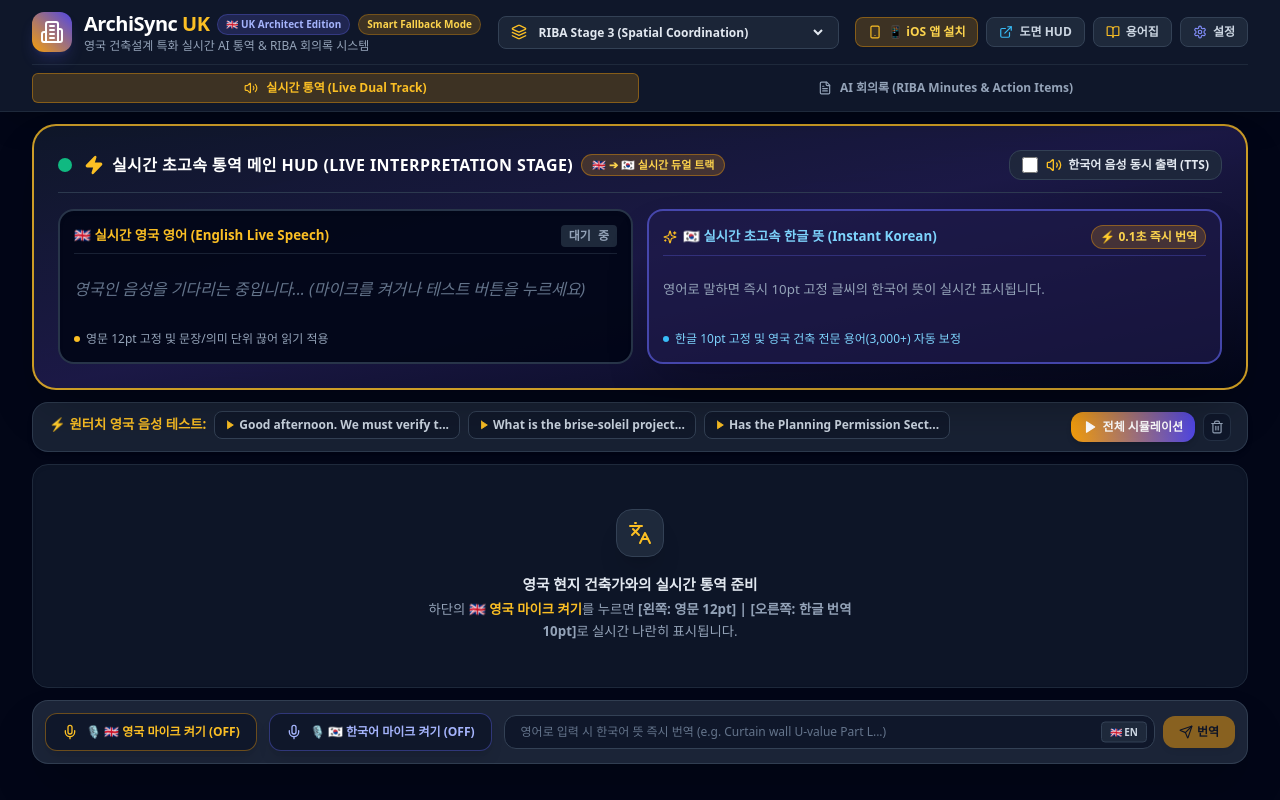
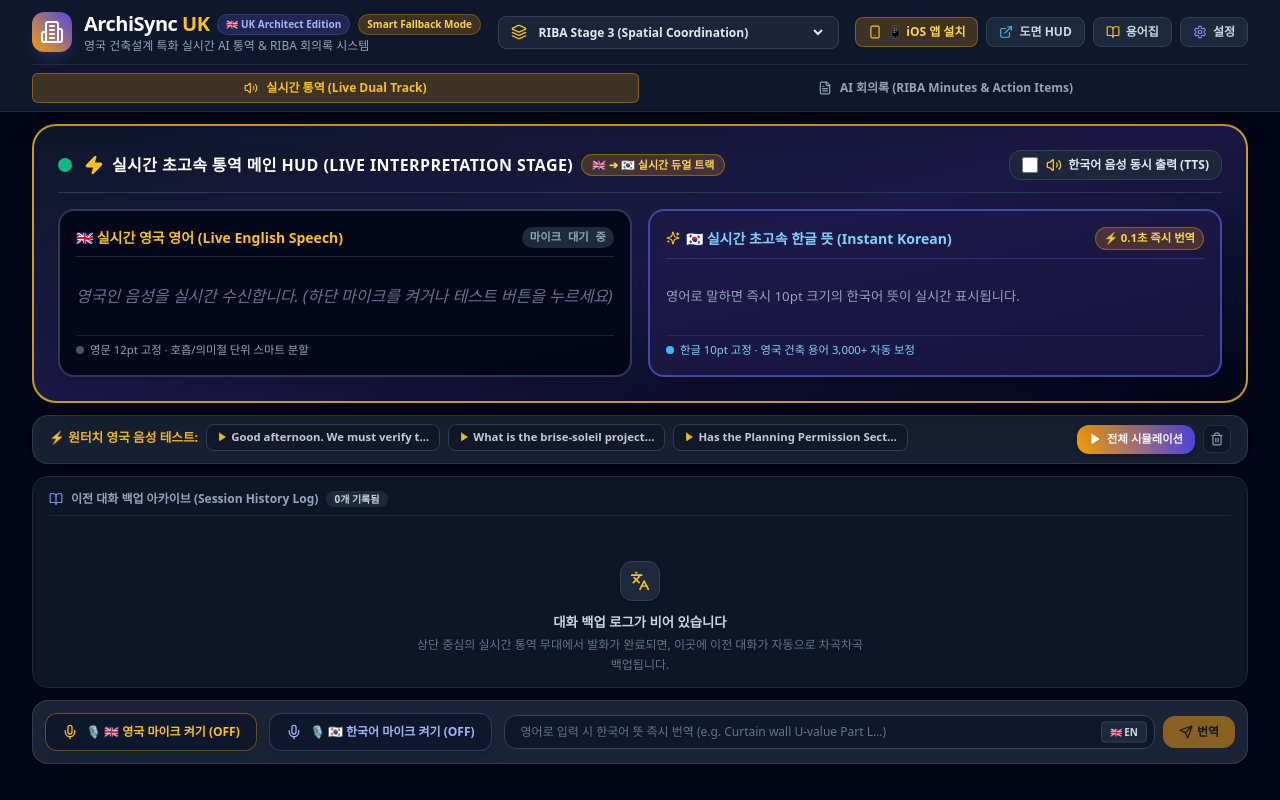
Before and after one commit to tttd1us-design/archisync-uk, a React (Vite) app: page / in a window 1280 px wide. Built offline with nearby package versions, Linux system fonts and the light colour scheme.

Commit message:
Centralize real-time Live HUD stage and convert lower section into clean backup history archive with natural clause splitting

```diff
--- a/src/components/LiveInterpreter.jsx
+++ b/src/components/LiveInterpreter.jsx
@@ -24,35 +24,50 @@ import { translateArchitectureText, detectMeetingIntent } from '../services/gemi
 import { findGlossaryMatches } from '../data/architectureGlossary';
 import { DEMO_SCENARIOS } from '../data/demoScenarios';
 
-// 🏛️ Intelligible Chunk & Sentence Splitter for Optimal Human Recognition (4-7 words / clause)
+// 🏛️ Natural Clause & Sentence Splitter (Prevents awkward fragments, splits long speech into clean 5-9 word clauses)
 function splitIntoIntelligibleChunks(text) {
   if (!text || !text.trim()) return [];
 
   const raw = text.trim();
 
-  // 1. Primary split by punctuation (. ? ! \n ,)
-  let primaryChunks = raw
-    .split(/(?<=[.?!,;:\n—])\s+|\n+/)
+  // 1. Primary split by sentence boundaries (. ? ! \n)
+  const primarySentences = raw
+    .split(/(?<=[.?!;:\n])\s+|\n+/)
     .map(s => s.trim())
     .filter(Boolean);
 
-  // 2. Secondary split by conversational connectives if phrase exceeds 7 words
-  const intelligibleChunks = [];
-  const connectiveRegex = /\b(?:and|but|so|then|because|however|therefore|regarding|about|with|for|which|that|please|make sure|we need|let's|in terms of|as well as)\b/i;
+  const cleanChunks = [];
 
-  for (const chunk of primaryChunks) {
-    const words = chunk.split(/\s+/);
-    if (words.length > 7) {
-      const subParts = chunk.split(new RegExp(`(?<=\\s)(?=${connectiveRegex.source})`, 'i'))
+  for (const sentence of primarySentences) {
+    const words = sentence.split(/\s+/);
+    // If sentence is concise (under 9 words), keep it intact for natural flow
+    if (words.length <= 8) {
+      cleanChunks.push(sentence);
+      continue;
+    }
+
+    // If sentence is long (9+ words), split on natural comma or connective boundaries
+    const subClauses = sentence
+      .split(/(?<=,)\s+|\s+(?=\b(?:and|but|so|however|therefore|because|regarding|in terms of|as per|please|make sure)\b)/i)
       .map(s => s.trim())
       .filter(Boolean);
-      intelligibleChunks.push(...subParts);
+
+    // Merge fragments that are too short (< 3 words) with neighboring clause
+    const merged = [];
+    for (let i = 0; i < subClauses.length; i++) {
+      const clause = subClauses[i];
+      const clauseWords = clause.split(/\s+/);
+      if (clauseWords.length < 3 && merged.length > 0) {
+        merged[merged.length - 1] += ` ${clause}`;
       } else {
-      intelligibleChunks.push(chunk);
+        merged.push(clause);
       }
     }
 
-  return intelligibleChunks.length > 0 ? intelligibleChunks : [raw];
+    cleanChunks.push(...(merged.length > 0 ? merged : [sentence]));
+  }
+
+  return cleanChunks.length > 0 ? cleanChunks : [raw];
 }
 
 export default function LiveInterpreter({
@@ -399,52 +414,61 @@ export default function LiveInterpreter({
           </div>
         </div>
 
-        {/* 🌟 Dual-Screen Display (Left English 🇬🇧 12pt | Right Korean 🇰🇷 10pt) */}
-        <div className="grid grid-cols-1 md:grid-cols-2 gap-3.5 items-stretch">
+        {/* 🌟 CENTRAL LIVE REAL-TIME STAGE (Single Focus: Left English 12pt 🇬🇧 | Right Korean 10pt 🇰🇷) */}
+        <div className="grid grid-cols-1 md:grid-cols-2 gap-4 items-stretch">
 
-          {/* ⬅️ LEFT SCREEN: Real-time Spoken English (Fixed 12pt) */}
-          <div className="bg-slate-950/90 p-3.5 rounded-2xl border-2 border-slate-700/80 flex flex-col justify-between shadow-inner space-y-2.5">
-            <div className="flex items-center justify-between pb-1.5 border-b border-slate-800/80">
-              <span className="text-[10pt] font-extrabold text-amber-400 flex items-center gap-1.5">
-                🇬🇧 실시간 영국 영어 (English Live Speech)
+          {/* ⬅️ LEFT SCREEN: Live Spoken English (Fixed 12pt - Focus Stage) */}
+          <div className="bg-slate-950/90 p-4 rounded-2xl border-2 border-slate-700/90 flex flex-col justify-between shadow-xl space-y-2.5">
+            <div className="flex items-center justify-between pb-2 border-b border-slate-800">
+              <span className="text-[10.5pt] font-extrabold text-amber-400 flex items-center gap-1.5">
+                🇬🇧 실시간 영국 영어 (Live English Speech)
               </span>
-              <span className="text-[9pt] font-mono font-bold px-2 py-0.5 rounded bg-slate-800 text-slate-400">
-                {activeMic === 'en-GB' ? '🎙️ 수신 중' : '대기 중'}
+              <span className={`text-[8.5pt] font-mono font-bold px-2 py-0.5 rounded-full ${
+                activeMic === 'en-GB'
+                  ? 'bg-amber-500/20 text-amber-300 border border-amber-500/40 animate-pulse'
+                  : 'bg-slate-800 text-slate-400'
+              }`}>
+                {activeMic === 'en-GB' ? '🎙️ 실시간 수신 중' : '마이크 대기 중'}
               </span>
             </div>
 
-            <div className="flex-1 flex items-center min-h-[48px]">
+            <div className="flex-1 flex items-center min-h-[56px] py-1">
               <p className="text-[12pt] font-semibold text-slate-100 leading-relaxed font-sans select-text">
                 {interimText ? (
-                  <span className="text-white">"{interimText}"</span>
+                  <span className="text-white drop-shadow-sm font-bold">"{interimText}"</span>
                 ) : (
                   <span className="text-slate-500 font-normal italic">
                     {messages[0]?.lang?.startsWith('en')
                       ? `"${messages[0]?.original}"`
-                      : "영국인 음성을 기다리는 중입니다... (마이크를 켜거나 테스트 버튼을 누르세요)"}
+                      : "영국인 음성을 실시간 수신합니다. (하단 마이크를 켜거나 테스트 버튼을 누르세요)"}
                   </span>
                 )}
               </p>
             </div>
 
-            <div className="pt-1.5 text-[9pt] font-medium text-slate-400 flex items-center gap-1.5">
-              <span className="w-1.5 h-1.5 rounded-full bg-amber-400" />
-              <span>영문 12pt 고정 및 문장/의미 단위 끊어 읽기 적용</span>
+            <div className="pt-1.5 border-t border-slate-800/80 text-[8.5pt] font-medium text-slate-400 flex items-center justify-between">
+              <span className="flex items-center gap-1.5">
+                <span className={`w-2 h-2 rounded-full ${activeMic ? 'bg-amber-400' : 'bg-slate-600'}`} />
+                <span>영문 12pt 고정 · 호흡/의미절 단위 스마트 분할</span>
+              </span>
+              {interimText && (
+                <span className="text-amber-400 font-mono text-[8pt]">Live Transcribing...</span>
+              )}
             </div>
           </div>
 
-          {/* ➡️ RIGHT SCREEN: Real-time Instant Korean Translation (Fixed 10pt) */}
-          <div className="bg-indigo-950/70 p-3.5 rounded-2xl border-2 border-indigo-500/60 flex flex-col justify-between shadow-2xl space-y-2.5">
-            <div className="flex items-center justify-between pb-1.5 border-b border-indigo-500/30">
-              <span className="text-[10pt] font-extrabold text-sky-300 flex items-center gap-1.5">
+          {/* ➡️ RIGHT SCREEN: Live Instant Korean Translation (Fixed 10pt - Focus Stage) */}
+          <div className="bg-indigo-950/70 p-4 rounded-2xl border-2 border-indigo-500/60 flex flex-col justify-between shadow-xl space-y-2.5">
+            <div className="flex items-center justify-between pb-2 border-b border-indigo-500/30">
+              <span className="text-[10.5pt] font-extrabold text-sky-300 flex items-center gap-1.5">
                 <Sparkles className="w-3.5 h-3.5 text-amber-400" /> 🇰🇷 실시간 초고속 한글 뜻 (Instant Korean)
               </span>
-              <span className="text-[9pt] font-bold px-2 py-0.5 rounded-full bg-amber-500/20 text-amber-300 border border-amber-500/40">
+              <span className="text-[8.5pt] font-bold px-2 py-0.5 rounded-full bg-amber-500/20 text-amber-300 border border-amber-500/40">
                 ⚡ 0.1초 즉시 번역
               </span>
             </div>
 
-            <div className="flex-1 flex items-center min-h-[48px]">
+            <div className="flex-1 flex items-center min-h-[56px] py-1">
               <p className="text-[10pt] font-bold text-amber-300 leading-relaxed select-text">
                 {liveStreamingTranslation ? (
                   <span>{liveStreamingTranslation}</span>
@@ -452,15 +476,20 @@ export default function LiveInterpreter({
                   <span className="text-slate-400 font-normal">
                     {messages[0]?.lang?.startsWith('en')
                       ? messages[0]?.translation
-                      : "영어로 말하면 즉시 10pt 고정 글씨의 한국어 뜻이 실시간 표시됩니다."}
+                      : "영어로 말하면 즉시 10pt 크기의 한국어 뜻이 실시간 표시됩니다."}
                   </span>
                 )}
               </p>
             </div>
 
-            <div className="pt-1.5 text-[9pt] font-medium text-sky-300 flex items-center gap-1.5">
-              <span className="w-1.5 h-1.5 rounded-full bg-sky-400" />
-              <span>한글 10pt 고정 및 영국 건축 전문 용어(3,000+) 자동 보정</span>
+            <div className="pt-1.5 border-t border-indigo-500/20 text-[8.5pt] font-medium text-sky-300 flex items-center justify-between">
+              <span className="flex items-center gap-1.5">
+                <span className="w-2 h-2 rounded-full bg-sky-400" />
+                <span>한글 10pt 고정 · 영국 건축 용어 3,000+ 자동 보정</span>
+              </span>
+              {liveStreamingTranslation && (
+                <span className="text-sky-300 font-mono text-[8pt]">Auto Syncing...</span>
+              )}
             </div>
           </div>
 
@@ -471,14 +500,14 @@ export default function LiveInterpreter({
       <div className="bg-slate-800/80 border border-slate-700/80 rounded-2xl px-4 py-2 shadow-md flex flex-wrap items-center justify-between gap-3">
 
         <div className="flex items-center gap-2 overflow-x-auto max-w-full pb-1">
-          <span className="text-[10pt] font-bold text-amber-400 shrink-0 flex items-center gap-1">
+          <span className="text-[9.5pt] font-bold text-amber-400 shrink-0 flex items-center gap-1">
             ⚡ 원터치 영국 음성 테스트:
           </span>
           {ukQuickPhrases.slice(0, 3).map((phrase, i) => (
             <button
               key={i}
               onClick={() => runVoiceTest(phrase)}
-              className="text-[9pt] font-semibold px-2.5 py-1 rounded-lg bg-slate-900/80 hover:bg-amber-500/20 text-slate-300 hover:text-amber-300 border border-slate-700 hover:border-amber-500/40 whitespace-nowrap transition flex items-center gap-1"
+              className="text-[8.5pt] font-semibold px-2.5 py-1 rounded-lg bg-slate-900/80 hover:bg-amber-500/20 text-slate-300 hover:text-amber-300 border border-slate-700 hover:border-amber-500/40 whitespace-nowrap transition flex items-center gap-1"
               title="클릭 시 영국식 발음으로 재생되고 한국어 뜻을 즉시 통역합니다"
             >
               <Play className="w-2.5 h-2.5 fill-current text-amber-400" />
@@ -490,13 +519,13 @@ export default function LiveInterpreter({
         <div className="flex items-center gap-2">
           <button
             onClick={startSimulation}
-            className={`flex items-center space-x-1.5 px-3 py-1.5 rounded-xl text-[9pt] font-bold transition shadow-md ${
+            className={`flex items-center space-x-1.5 px-3 py-1.5 rounded-xl text-[8.5pt] font-bold transition shadow-md ${
               isSimulating
                 ? 'bg-rose-600 hover:bg-rose-700 text-white animate-pulse'
                 : 'bg-gradient-to-r from-amber-500 to-indigo-600 hover:from-amber-600 text-white'
             }`}
           >
-            {isSimulating ? <Square className="w-3.5 h-3.5 fill-current" /> : <Play className="w-3.5 h-3.5 fill-current" />}
+            {isSimulating ? <Square className="w-3 h-3 fill-current" /> : <Play className="w-3 h-3 fill-current" />}
             <span>{isSimulating ? '중지' : '전체 시뮬레이션'}</span>
           </button>
 
@@ -511,67 +540,41 @@ export default function LiveInterpreter({
 
       </div>
 
-      {/* Main Conversation Stream (Newest First at Top) */}
-      <div className="flex-1 bg-slate-900/90 border border-slate-800 rounded-2xl p-4 overflow-y-auto space-y-4 shadow-inner">
+      {/* 📜 SESSION BACKUP HISTORY ARCHIVE (Clean Previous Conversation Log - No Duplicate Streaming) */}
+      <div className="flex-1 bg-slate-900/90 border border-slate-800 rounded-2xl p-4 overflow-y-auto space-y-3.5 shadow-inner">
         <div ref={messagesTopRef} />
 
-        {/* 🌟 Live Interim Speech Bubble (Pinned at the TOP in Dual-Column Layout) */}
-        {interimText && (
-          <div className="w-full transition-opacity duration-150">
-            <div className="w-full bg-slate-950/95 border-2 border-amber-400 rounded-2xl p-3.5 text-slate-200 shadow-2xl space-y-2.5">
-              <div className="flex items-center justify-between pb-1.5 border-b border-slate-800">
-                <div className="flex items-center space-x-2 text-[10pt] font-black text-amber-400">
-                  <span className="w-2 h-2 rounded-full bg-amber-400" />
-                  <span>실시간 음성 인식 스트리밍 (Live Dual Track)</span>
-                </div>
-                <span className="text-[9pt] font-bold px-2 py-0.5 rounded bg-amber-500/20 text-amber-300 border border-amber-500/30">
-                  인식 중
+        {/* Section Title for Backup Archive */}
+        <div className="flex items-center justify-between pb-2 border-b border-slate-800/80">
+          <div className="flex items-center space-x-2 text-xs font-bold text-slate-400">
+            <BookOpen className="w-3.5 h-3.5 text-indigo-400" />
+            <span>이전 대화 백업 아카이브 (Session History Log)</span>
+            <span className="px-2 py-0.2 rounded-full bg-slate-800 text-[10px] text-slate-300">
+              {messages.length}개 기록됨
             </span>
           </div>
-
-              {/* Dual Column: Left English (12pt) | Right Korean (10pt) */}
-              <div className="grid grid-cols-1 md:grid-cols-2 gap-3">
-                {/* Left: English 12pt */}
-                <div className="bg-slate-900/90 p-3 rounded-xl border border-slate-800 space-y-1">
-                  <span className="text-[9pt] font-bold text-amber-400 flex items-center gap-1">
-                    🇬🇧 영문 발화 (English):
-                  </span>
-                  <p className="text-[12pt] font-semibold text-slate-100 leading-relaxed">
-                    "{interimText}"
-                  </p>
+          {messages.length > 0 && (
+            <span className="text-[10px] text-slate-500">최신순 정렬</span>
+          )}
         </div>
 
-                {/* Right: Korean 10pt */}
-                <div className="bg-indigo-950/60 p-3 rounded-xl border border-indigo-500/40 space-y-1">
-                  <span className="text-[9pt] font-bold text-sky-400 flex items-center gap-1">
-                    <Sparkles className="w-3 h-3 text-amber-400" /> 🇰🇷 한글 번역 (Korean):
-                  </span>
-                  <p className="text-[10pt] font-bold text-amber-300 leading-relaxed">
-                    {liveStreamingTranslation || '번역 중...'}
-                  </p>
-                </div>
-              </div>
-            </div>
-          </div>
-        )}
-
-        {messages.length === 0 && !interimText && (
-          <div className="h-full flex flex-col items-center justify-center text-center p-6 space-y-4">
-            <div className="w-12 h-12 rounded-2xl bg-slate-800 border border-slate-700 flex items-center justify-center text-amber-400 shadow-xl">
-              <Languages className="w-6 h-6" />
+        {messages.length === 0 && (
+          <div className="h-44 flex flex-col items-center justify-center text-center p-6 space-y-3">
+            <div className="w-10 h-10 rounded-xl bg-slate-800 border border-slate-700 flex items-center justify-center text-amber-400 shadow-md">
+              <Languages className="w-5 h-5" />
             </div>
             <div className="max-w-md">
-              <h3 className="text-[11pt] font-bold text-slate-200">
-                영국 현지 건축가와의 실시간 통역 준비
+              <h3 className="text-[10pt] font-bold text-slate-300">
+                대화 백업 로그가 비어 있습니다
               </h3>
-              <p className="text-[10pt] text-slate-400 mt-1 leading-relaxed">
-                하단의 <strong className="text-amber-400">🇬🇧 영국 마이크 켜기</strong>를 누르면 <strong>[왼쪽: 영문 12pt] | [오른쪽: 한글 번역 10pt]</strong>로 실시간 나란히 표시됩니다.
+              <p className="text-[9pt] text-slate-500 mt-0.5 leading-relaxed">
+                상단 중심의 실시간 통역 무대에서 발화가 완료되면, 이곳에 이전 대화가 자동으로 차곡차곡 백업됩니다.
               </p>
             </div>
           </div>
         )}
 
-        {/* Message Cards (Newest on Top & Dual Column: Left English 12pt | Right Korean 10pt) */}
+        {/* Previous Message Backup Cards (Left English 12pt | Right Korean 10pt) */}
         {messages.map((msg) => {
           const isUK = msg.lang === 'en-GB' || msg.lang?.startsWith('en');
           const intent = msg.intent || {
@@ -584,20 +587,20 @@ export default function LiveInterpreter({
 
           return (
             <div key={msg.id} className="w-full transition-all">
-              <div className={`w-full rounded-2xl p-3.5 shadow-xl border ${intent.borderLeft} bg-slate-900/95 border-slate-800 space-y-2.5`}>
+              <div className={`w-full rounded-2xl p-3.5 shadow-md border ${intent.borderLeft} bg-slate-950/80 border-slate-800/80 space-y-2.5`}>
 
-                {/* 1. Card Top Bar */}
-                <div className="flex flex-wrap items-center justify-between pb-1.5 border-b border-slate-800/80 gap-2">
+                {/* 1. Backup Card Top Bar */}
+                <div className="flex flex-wrap items-center justify-between pb-1.5 border-b border-slate-800/60 gap-2">
                   <div className="flex items-center space-x-2">
                     <span className="text-sm">{isUK ? '🇬🇧' : '🇰🇷'}</span>
-                    <span className="text-[10pt] font-bold text-slate-200">{msg.speaker}</span>
-                    <span className={`text-[8.5pt] font-bold px-2 py-0.5 rounded-full border ${intent.color}`}>
+                    <span className="text-[9.5pt] font-bold text-slate-200">{msg.speaker}</span>
+                    <span className={`text-[8pt] font-bold px-2 py-0.5 rounded-full border ${intent.color}`}>
                       {intent.label}
                     </span>
                   </div>
 
                   <div className="flex items-center space-x-2 text-slate-400">
-                    <span className="text-[8.5pt] font-mono">{msg.timestamp}</span>
+                    <span className="text-[8pt] font-mono">{msg.timestamp}</span>
                     <button
                       onClick={() => handleCopy(msg.id, `[영문] ${msg.original}\n[한글] ${msg.translation}`)}
                       className="p-1 hover:text-white rounded transition"
@@ -612,15 +615,15 @@ export default function LiveInterpreter({
                 <div className="grid grid-cols-1 md:grid-cols-2 gap-3 items-stretch">
 
                   {/* ⬅️ LEFT COLUMN: English Spoken Sentence (Fixed 12pt) */}
-                  <div className="bg-slate-950/80 rounded-xl p-3 border border-slate-800/90 flex flex-col justify-between space-y-2">
+                  <div className="bg-slate-900/90 rounded-xl p-3 border border-slate-800/90 flex flex-col justify-between space-y-2">
                     <div className="space-y-1">
                       <div className="flex items-center justify-between">
-                        <span className="text-[9pt] font-bold text-slate-400 flex items-center gap-1">
+                        <span className="text-[8.5pt] font-bold text-slate-400 flex items-center gap-1">
                           🇬🇧 영문 (English):
                         </span>
                         <button
                           onClick={() => playSpeech(msg.original, msg.lang)}
-                          className="p-1 hover:text-amber-400 text-slate-400 transition flex items-center gap-1 text-[9pt]"
+                          className="p-1 hover:text-amber-400 text-slate-400 transition flex items-center gap-1 text-[8.5pt]"
                           title="영문 원문 다시 듣기"
                         >
                           <Volume2 className="w-3 h-3 text-amber-400" />
@@ -635,14 +638,14 @@ export default function LiveInterpreter({
                     {/* Detected Terms Chips */}
                     {msg.terms && msg.terms.length > 0 && (
                       <div className="pt-1.5 border-t border-slate-800/70 flex flex-wrap items-center gap-1.5">
-                        <span className="text-[8.5pt] font-bold text-slate-500 flex items-center gap-1">
+                        <span className="text-[8pt] font-bold text-slate-500 flex items-center gap-1">
                           <BookOpen className="w-3 h-3 text-amber-400" /> 전문용어:
                         </span>
                         {msg.terms.map((term, i) => (
                           <button
                             key={i}
                             onClick={() => onOpenGlossaryWithTerm(term)}
-                            className="text-[8.5pt] font-bold px-2 py-0.5 rounded-full bg-amber-500/20 text-amber-300 hover:bg-amber-500/30 border border-amber-500/40 transition flex items-center gap-1"
+                            className="text-[8pt] font-bold px-2 py-0.5 rounded-full bg-amber-500/20 text-amber-300 hover:bg-amber-500/30 border border-amber-500/40 transition flex items-center gap-1"
                           >
                             {term}
                             <Info className="w-2 h-2 opacity-60" />
@@ -653,15 +656,15 @@ export default function LiveInterpreter({
                   </div>
 
                   {/* ➡️ RIGHT COLUMN: Korean Real-time Translation (Fixed 10pt) */}
-                  <div className="bg-indigo-950/40 rounded-xl p-3 border border-indigo-500/30 flex flex-col justify-between space-y-2">
+                  <div className="bg-indigo-950/30 rounded-xl p-3 border border-indigo-500/30 flex flex-col justify-between space-y-2">
                     <div className="space-y-1">
                       <div className="flex items-center justify-between">
-                        <span className="text-[9pt] font-bold text-sky-300 flex items-center gap-1">
+                        <span className="text-[8.5pt] font-bold text-sky-300 flex items-center gap-1">
                           <Sparkles className="w-3 h-3 text-amber-400" /> 🇰🇷 한글 번역 (Korean):
                         </span>
                         <button
                           onClick={() => playSpeech(msg.translation, isUK ? 'ko-KR' : 'en-GB')}
-                          className="p-1 hover:text-amber-400 text-sky-400 transition flex items-center gap-1 text-[9pt]"
+                          className="p-1 hover:text-amber-400 text-sky-400 transition flex items-center gap-1 text-[8.5pt]"
                           title="한국어 번역 음성 듣기"
                         >
                           <Volume2 className="w-3 h-3 text-sky-400" />
@@ -675,7 +678,7 @@ export default function LiveInterpreter({
                     </div>
 
                     {/* Quick Takeaway Footer */}
-                    <div className="pt-1.5 border-t border-indigo-500/20 text-[9pt] font-medium text-slate-300 flex items-center gap-1.5">
+                    <div className="pt-1.5 border-t border-indigo-500/20 text-[8.5pt] font-medium text-slate-300 flex items-center gap-1.5">
                       <span className="text-slate-400 font-semibold shrink-0">⚡ 1초 요약:</span>
                       <span className="text-amber-200 truncate">{intent.takeaway}</span>
                     </div>
```
Lines whose indentation alone changed are shown as unchanged.
